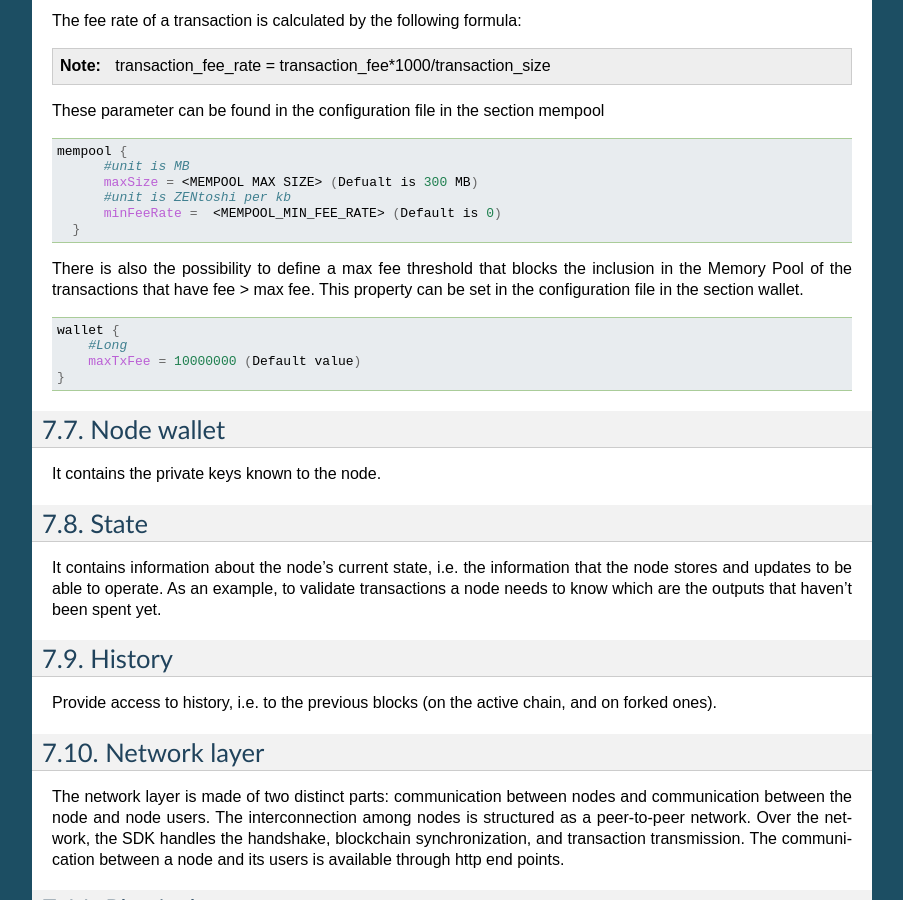
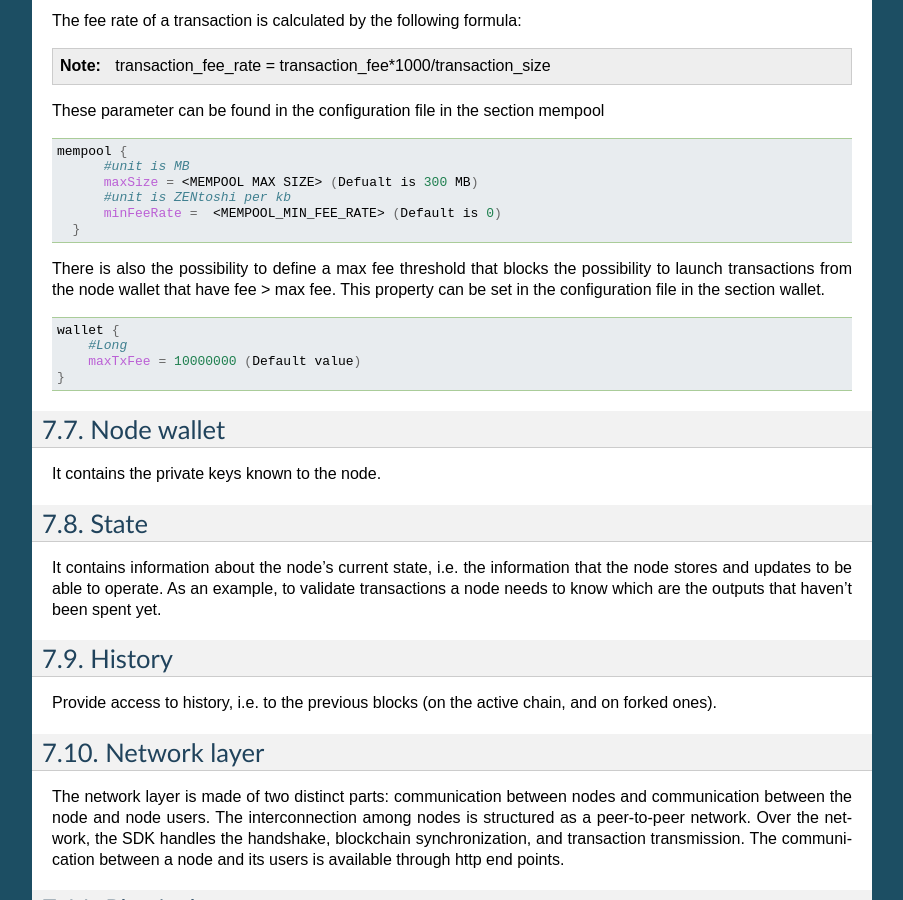
Before and after one commit to HorizenOfficial/developer-horizen-global, a Sphinx documentation site: the page built from docs/introduction/Base-App.rst, in a window 1280 px wide and 900 px high, scrolled down 2871 px. Shown: the whole window, without its empty margins (198-1101 px from the left). Built offline with Sphinx 7.4.7, drawn with Linux system fonts in a browser that asks for light colours.

Commit message:
[SDK-132] Rephrase

```diff
--- a/docs/introduction/Base-App.rst
+++ b/docs/introduction/Base-App.rst
@@ -143,7 +143,7 @@ These parameter can be found in the configuration file in the section mempool
       }
 
 
-There is also the possibility to define a max fee threshold that blocks the inclusion in the Memory Pool of the transactions that have fee > max fee.
+There is also the possibility to define a max fee threshold that blocks the possibility to launch transactions from the node wallet that have fee > max fee.
 This property can be set in the configuration file in the section wallet.
 
 .. code:: bash
```
